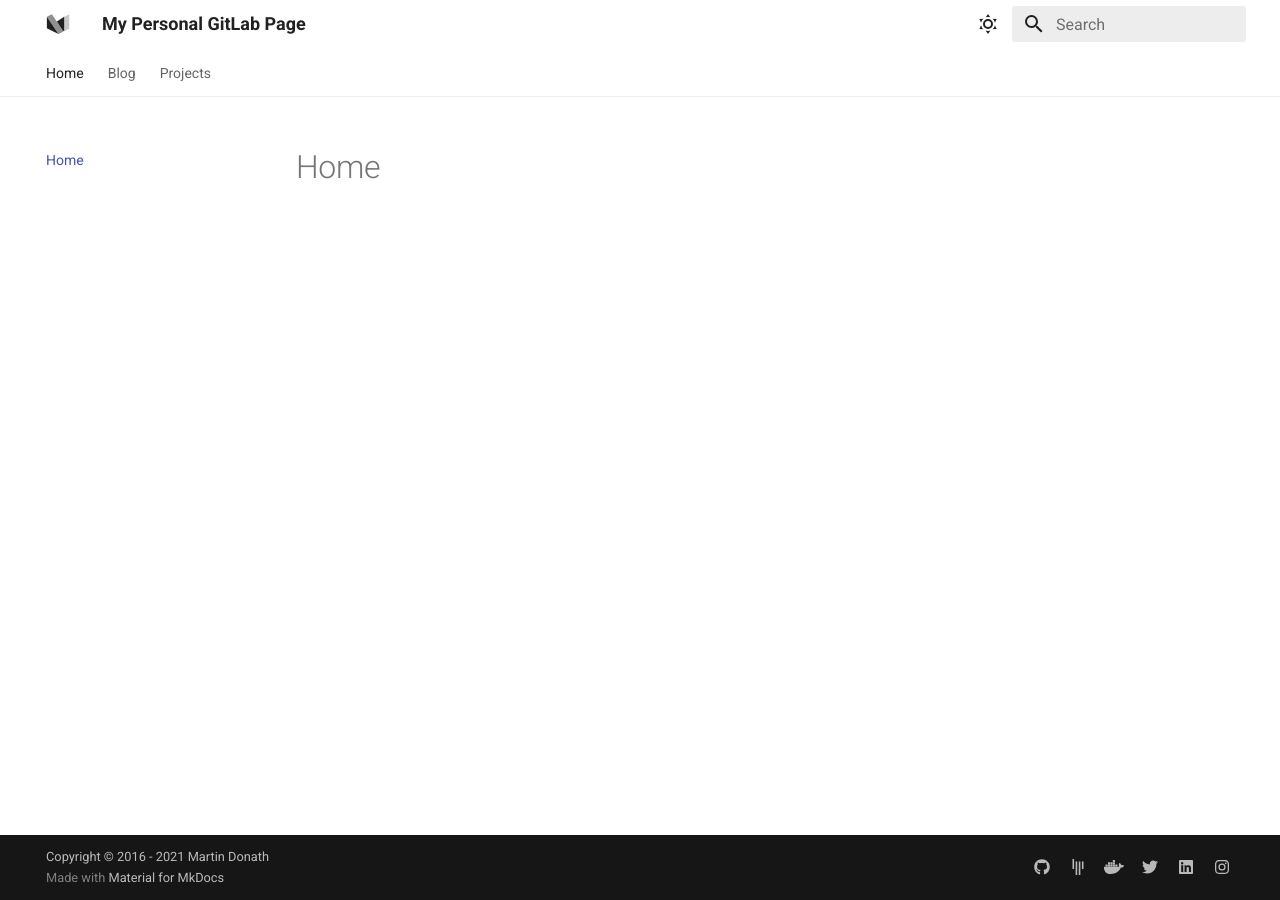
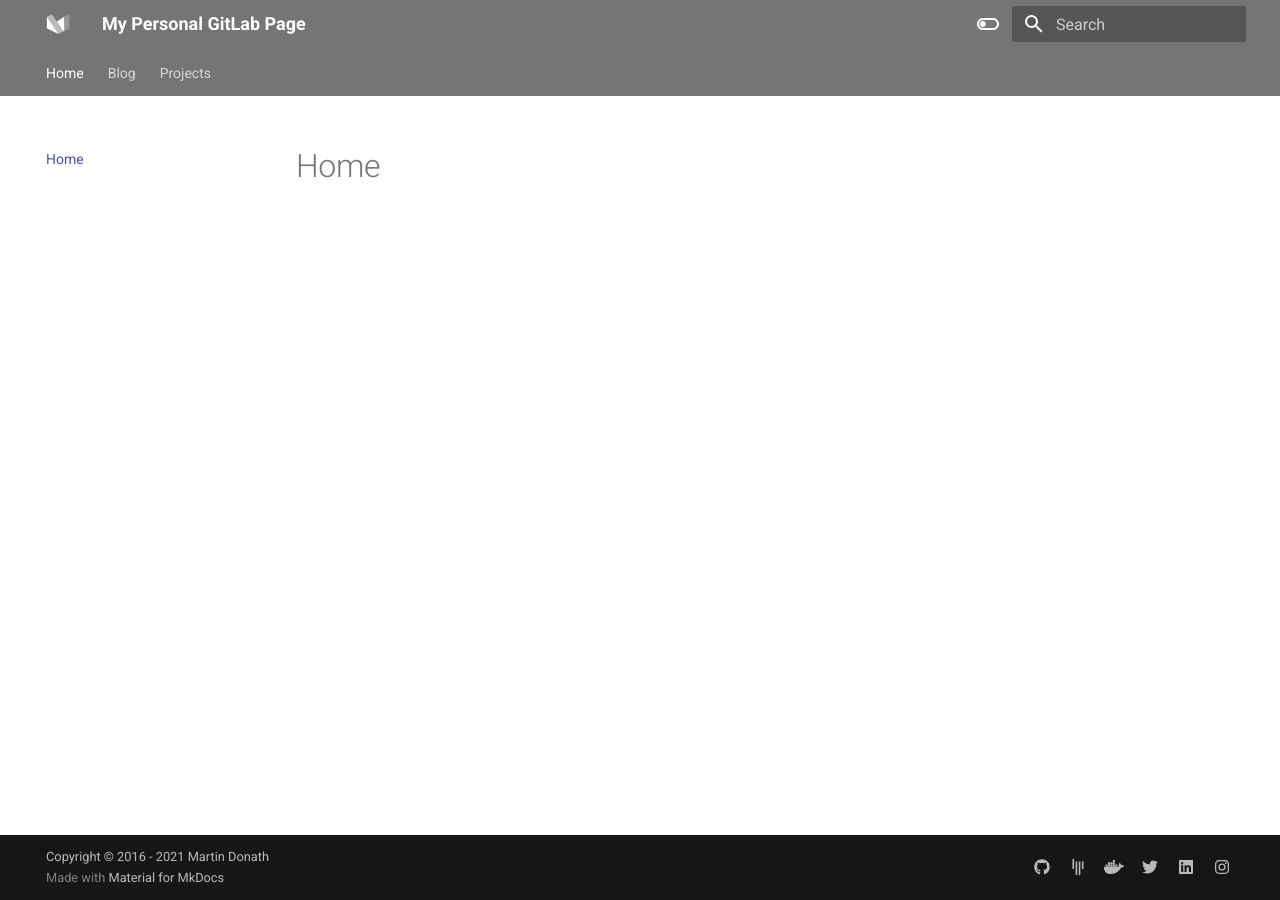
Before and after one commit to stevejoluc/stevejoluc.github.io, an MkDocs documentation site: the page built from docs/index.md, in a window 1280 px wide. Built offline with MkDocs 1.6.1 and Material for MkDocs 9.7.7, drawn with Linux system fonts in a browser that asks for light colours.

Commit message:
Update mkdocs.yml

```diff
--- a/mkdocs.yml
+++ b/mkdocs.yml
@@ -58,16 +58,16 @@ theme:
     # - toc.integrate
   palette:
     - scheme: default
-      primary: white
-      accent: white
+      primary: grey
+      accent: grey
       toggle:
-        icon: material/weather-sunny
+        icon: material/toggle-switch-off-outline
         name: Switch to dark mode
     - scheme: slate
       primary: black
       accent: black
       toggle:
-        icon: material/weather-night
+        icon: material/toggle-switch
         name: Switch to light mode
   font:
     text: Roboto
```
